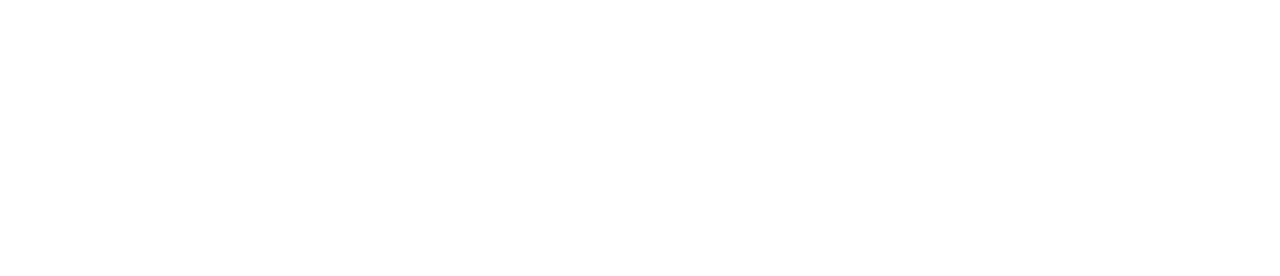
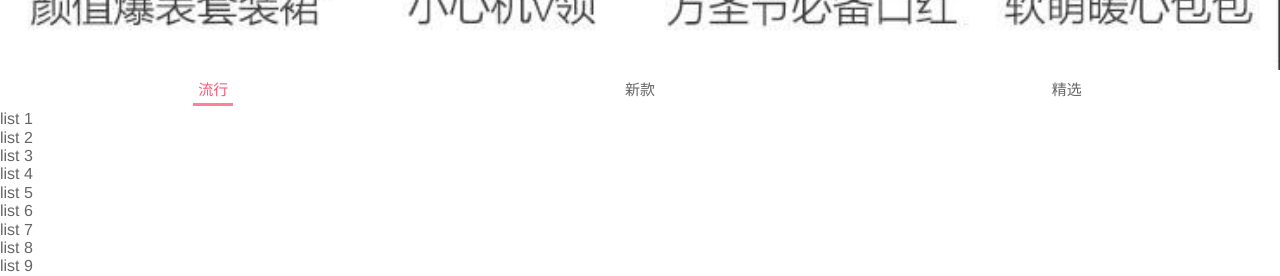
Before and after one commit to yihu5566/vue-mall, a Vue app: page /home in a window 1280 px wide. Shown: the part 904-1180 px from the top of the page. Before the commit the page ends 800 px from the top, so only its background shows below. Built offline with nearby package versions, Linux system fonts and the light colour scheme; no server answers.

Commit message:
增加标签插件

```diff
--- /dev/null
+++ b/src/components/common/tabcontrol/TabControl.vue
@@ -0,0 +1,54 @@
+<template>
+	<div class="tab-control">
+		<div
+			class="tab-control-item"
+			v-for="(item, index) in titles"
+			:key="index"
+			@click="tabClick(index)"
+			:class="{ active: index == currentIndex }"
+		>
+			<span>{{ item }}</span>
+		</div>
+	</div>
+</template>
+
+<script>
+	export default {
+		name: 'TabControl',
+		props: {
+			titles: {
+				type: Array,
+			},
+		},
+		methods: {
+			tabClick(index) {
+				this.currentIndex = index
+				this.$emit('tabClick', index)
+			},
+		},
+		data() {
+			return { currentIndex: 0 }
+		},
+	}
+</script>
+
+<style lang="less" scoped>
+	.tab-control {
+		display: flex;
+		text-align: center;
+		font-size: 15px;
+		line-height: 40px;
+		.tab-control-item {
+			flex: 1;
+			span {
+				padding: 5px;
+			}
+		}
+		.active {
+			color: var(--color-high-text);
+			span {
+				border-bottom: 3px solid var(--color-tint);
+			}
+		}
+	}
+</style>
--- /dev/null
+++ b/src/views/home/childview/FeatureView.vue
@@ -0,0 +1,15 @@
+<template>
+	<div class="feature-view">
+		<img src="@/assets/img/home/recommend_bg.jpg" alt="" />
+	</div>
+</template>
+
+<script>
+	export default {
+		name: 'FeatureView',
+		props: ['path'],
+	}
+</script>
+
+<style>
+</style>
--- /dev/null
+++ b/src/views/home/childview/RecommendView.vue
@@ -0,0 +1,39 @@
+<template>
+	<div class="recommend">
+		<div
+			class="recommend-item"
+			v-for="(item, index) in recommends"
+			:key="index"
+		>
+			<img :src="item.image" alt="" />
+			<div>{{ item.title }}</div>
+		</div>
+	</div>
+</template>
+
+<script>
+	export default {
+		name: 'RecommendView',
+		props: ['recommends'],
+	}
+</script>
+
+<style lang="less" scoped>
+	.recommend {
+		display: flex;
+		text-align: center;
+		padding: 10px 0 20px 0;
+		border-bottom: 5px solid #fff;
+		.recommend-item {
+			flex: 1;
+			img {
+				width: 65px;
+				margin-bottom: 10px;
+			}
+			div {
+				font-size: 12px;
+				color: var(--color-text);
+			}
+		}
+	}
+</style>
--- a/src/views/home/home.vue
+++ b/src/views/home/home.vue
@@ -13,14 +13,34 @@
 			</swiper-slide>
 			<div class="swiper-pagination" slot="pagination"></div>
 		</swiper>
+		<recommend-view :recommends="this.recommends"></recommend-view>
+		<feature-view />
+		<tab-control :titles="['流行', '新款', '精选']" @tabClick="tabClick" />
+		<ul>
+			<li class="list_1">list 1</li>
+			<li class="list_2">list 2</li>
+			<li class="list_3">list 3</li>
+			<li class="list_4">list 4</li>
+			<li class="list_5">list 5</li>
+			<li class="list_6">list 6</li>
+			<li class="list_7">list 7</li>
+			<li class="list_8">list 8</li>
+			<li class="list_9">list 9</li>
+			<li class="list_10">list 10</li>
+		</ul>
 	</div>
 </template>
 
 <script>
+	//组件
 	import NavBar from '@/components/common/navbar/NavBar.vue'
 	// swiper
 	import { swiper, swiperSlide } from 'vue-awesome-swiper'
 	import 'vue-awesome-swiper/node_modules/swiper/dist/css/swiper.css'
+	import RecommendView from '@/views/home/childview/RecommendView.vue'
+	import FeatureView from '@/views/home/childview/FeatureView.vue'
+	import TabControl from '@/components/common/tabcontrol/TabControl.vue'
+	//api
 	import { getHomeMulitdata } from '@/network/home.js'
 	export default {
 		name: 'Home',
@@ -28,10 +48,14 @@
 			NavBar,
 			swiper,
 			swiperSlide,
+			RecommendView,
+			FeatureView,
+			TabControl,
 		},
 		data() {
 			return {
 				banners: [],
+				recommends: [],
 				swiperOption: {
 					loop: true,
 					autoplay: {
@@ -57,11 +81,17 @@
 				})
 			},
 			imgLoad() {},
+			tabClick(index) {
+				console.log('---tabClick-----', index)
+			},
 		},
 	}
 </script>
 
 <style lang="less" scoped>
+	.home {
+		height: 100vh;
+	}
 	.swiper {
 		margin-top: 44px;
 	}
```
